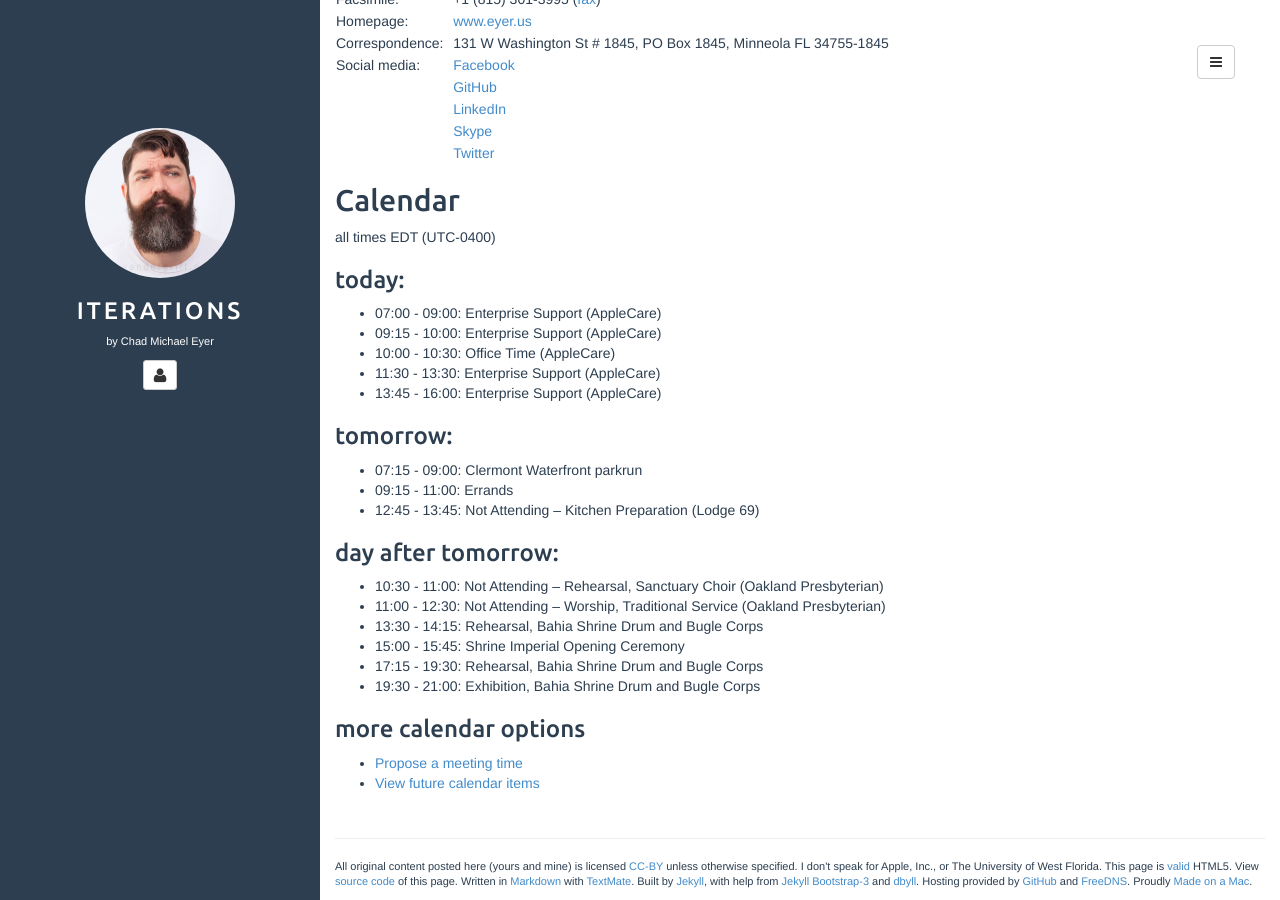
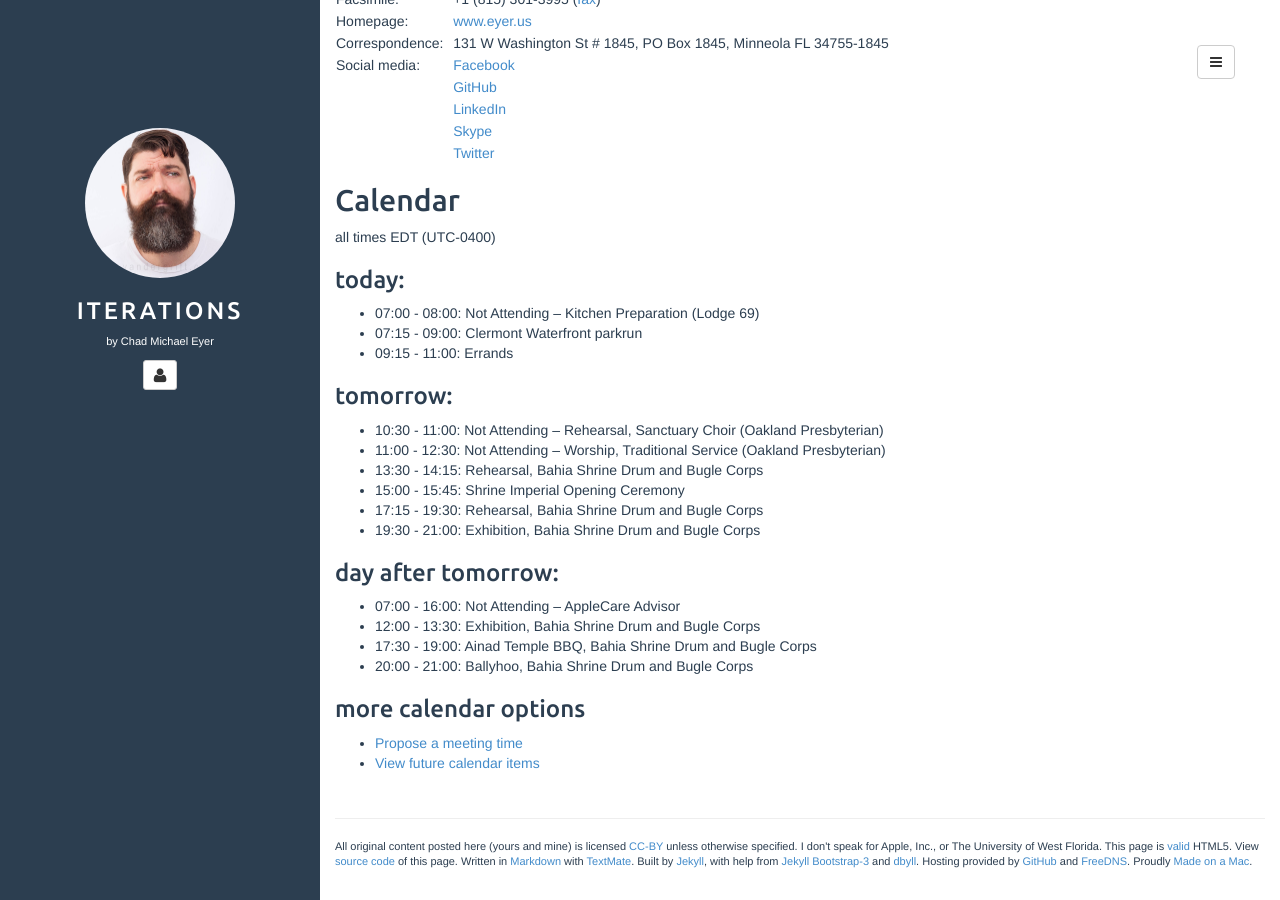
Before and after one commit to chadmichaeleyer/chadmichaeleyer.github.io, a Jekyll site: the page built from about.md, in a window 1280 px wide and 900 px high, scrolled down 1250 px. Built offline with Jekyll 4.4.1, drawn with Linux system fonts in a browser that asks for light colours.

Commit message:
calendar update

```diff
--- a/calendar.markdown
+++ b/calendar.markdown
@@ -2,19 +2,11 @@ all times EDT (UTC-0400)
 
 ### today:
 
-* 07:00 - 09:00: Enterprise Support (AppleCare)
-* 09:15 - 10:00: Enterprise Support (AppleCare)
-* 10:00 - 10:30: Office Time (AppleCare)
-* 11:30 - 13:30: Enterprise Support (AppleCare)
-* 13:45 - 16:00: Enterprise Support (AppleCare)
+* 07:00 - 08:00: Not Attending – Kitchen Preparation (Lodge 69)
+* 07:15 - 09:00: Clermont Waterfront parkrun
+* 09:15 - 11:00: Errands
 
 ### tomorrow:
-
-* 07:15 - 09:00: Clermont Waterfront parkrun
-* 09:15 - 11:00: Errands
-* 12:45 - 13:45: Not Attending – Kitchen Preparation (Lodge 69)
-
-### day after tomorrow:
 
 * 10:30 - 11:00: Not Attending – Rehearsal, Sanctuary Choir (Oakland Presbyterian)
 * 11:00 - 12:30: Not Attending – Worship, Traditional Service (Oakland Presbyterian)
@@ -22,3 +14,10 @@ all times EDT (UTC-0400)
 * 15:00 - 15:45: Shrine Imperial Opening Ceremony
 * 17:15 - 19:30: Rehearsal, Bahia Shrine Drum and Bugle Corps
 * 19:30 - 21:00: Exhibition, Bahia Shrine Drum and Bugle Corps
+
+### day after tomorrow:
+
+* 07:00 - 16:00: Not Attending – AppleCare Advisor
+* 12:00 - 13:30: Exhibition, Bahia Shrine Drum and Bugle Corps
+* 17:30 - 19:00: Ainad Temple BBQ, Bahia Shrine Drum and Bugle Corps
+* 20:00 - 21:00: Ballyhoo, Bahia Shrine Drum and Bugle Corps
```
Also changed, not shown: calendar-year.markdown (+7 -9 lines).
